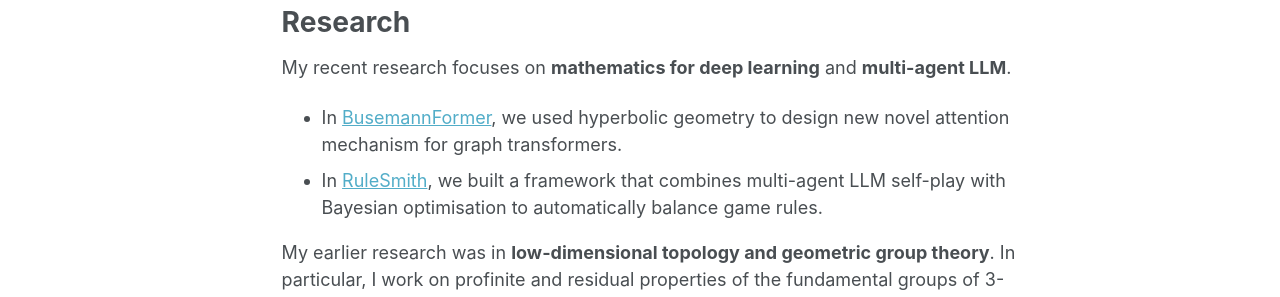
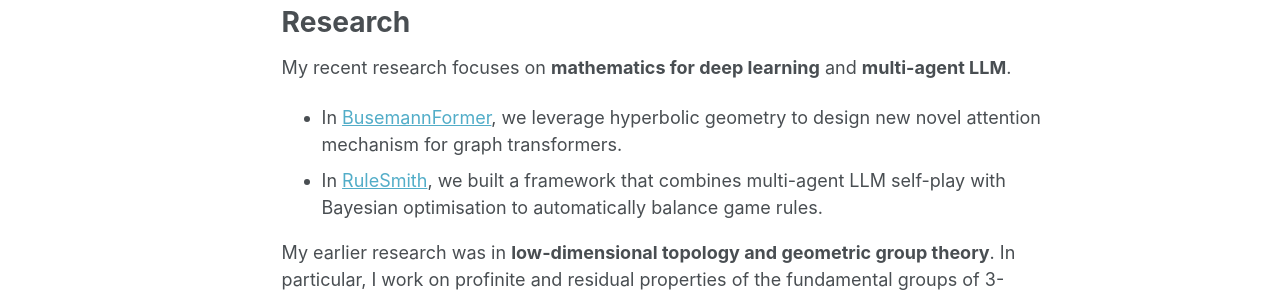
Before and after one commit to LionelYao/LionelYao.github.io, a Jekyll site: the page built from _pages/about.md, in a window 1280 px wide and 900 px high. Shown: the part 396-693 px from the top of the window. Built offline with Jekyll 4.4.1, drawn with Linux system fonts in a browser that asks for light colours; a script that is not in the unit is left out.

Commit message:
Revise wording in research section of about.md

```diff
--- a/_pages/about.md
+++ b/_pages/about.md
@@ -20,7 +20,7 @@ Education
 # Research
 
 My recent research focuses on **mathematics for deep learning** and **multi-agent LLM**.
-- In [BusemannFormer](https://arxiv.org/abs/2611.27167), we used hyperbolic geometry to design new novel attention mechanism for graph transformers.
+- In [BusemannFormer](https://arxiv.org/abs/2611.27167), we leverage hyperbolic geometry to design new novel attention mechanism for graph transformers.
 - In [RuleSmith](https://arxiv.org/abs/2602.06232), we built a framework that combines multi-agent LLM self-play with Bayesian optimisation to automatically balance game rules.
 
 My earlier research was in **low-dimensional topology and geometric group theory**. In particular, I work on profinite and residual properties of the fundamental groups of 3-manifolds. I also study character varieties of finitely generated groups (in particular, 3-manifold groups).
```
